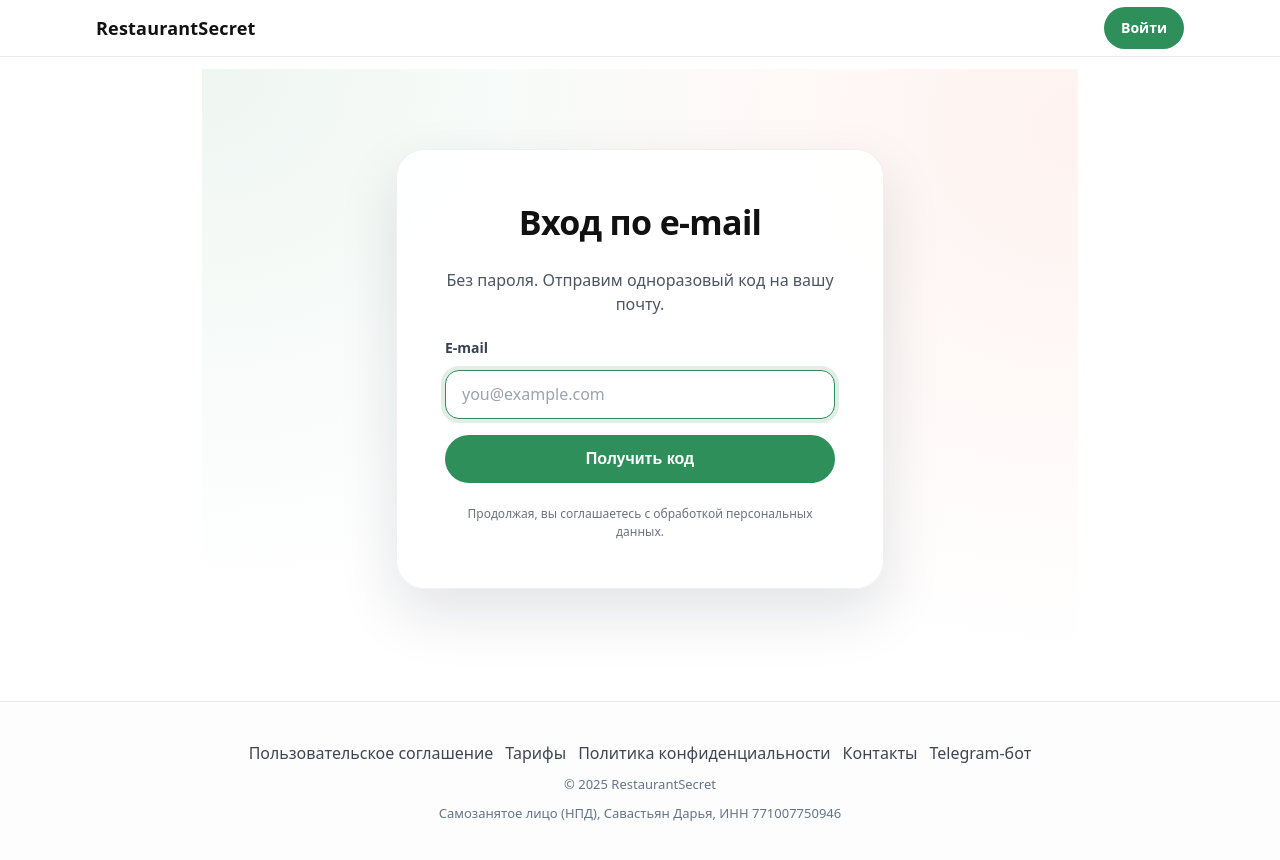
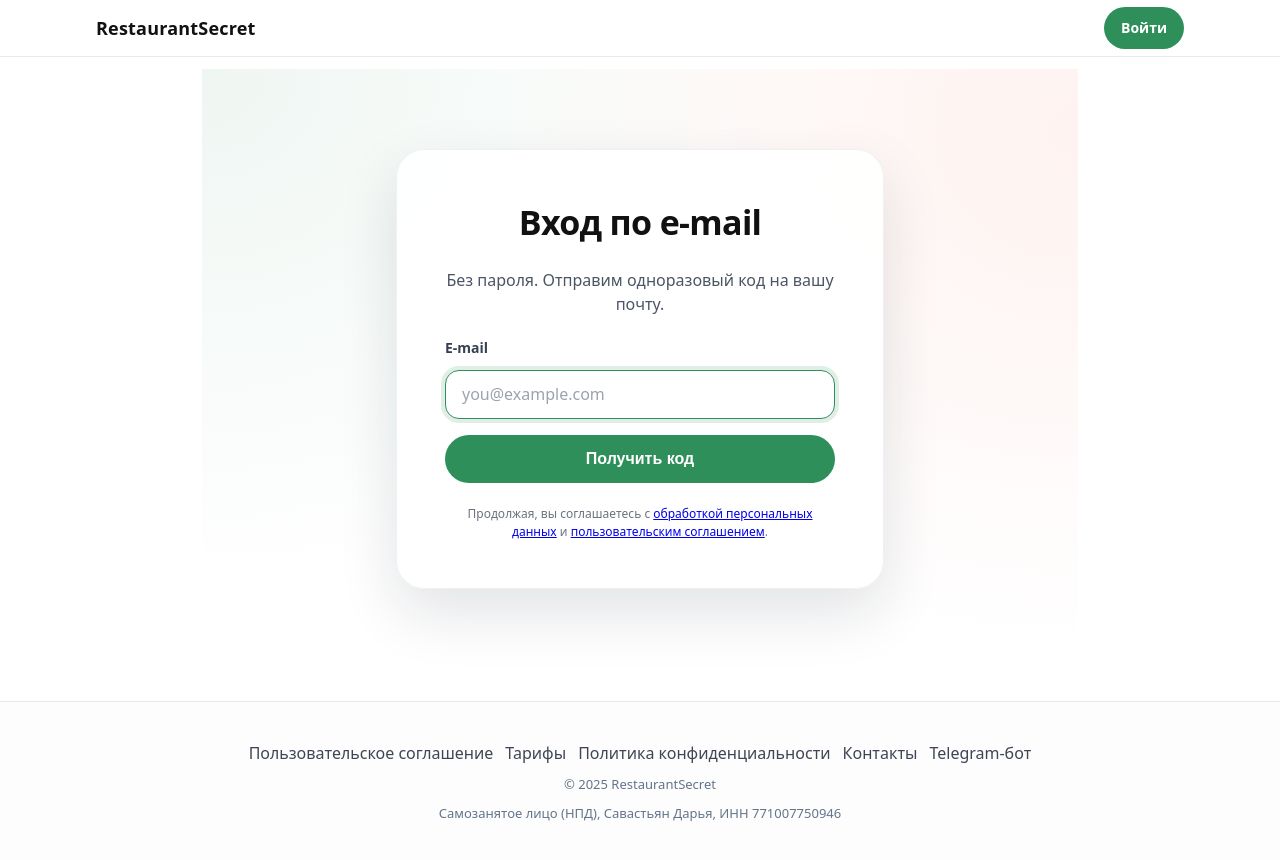
Before and after one commit to dsavastyan/restaurantsecret-web, a React (Vite) app: page /login in a window 1280 px wide. Shown: the top 860 px of the page. Built offline with nearby package versions, Linux system fonts and the light colour scheme; no server answers.

Commit message:
Update login legal links

```diff
--- a/src/pages/Login.tsx
+++ b/src/pages/Login.tsx
@@ -132,7 +132,19 @@ export default function LoginPage() {
             </div>
           )}
 
-          <p className="login__legal">Продолжая, вы соглашаетесь с обработкой персональных данных.</p>
+          <p className="login__legal">
+            Продолжая, вы соглашаетесь с
+            {" "}
+            <a href="https://restaurantsecret.ru/#/privacy" target="_blank" rel="noopener noreferrer">
+              обработкой персональных данных
+            </a>{" "}
+            и
+            {" "}
+            <a href="https://restaurantsecret.ru/#/legal" target="_blank" rel="noopener noreferrer">
+              пользовательским соглашением
+            </a>
+            .
+          </p>
         </div>
       </div>
     </div>
```
